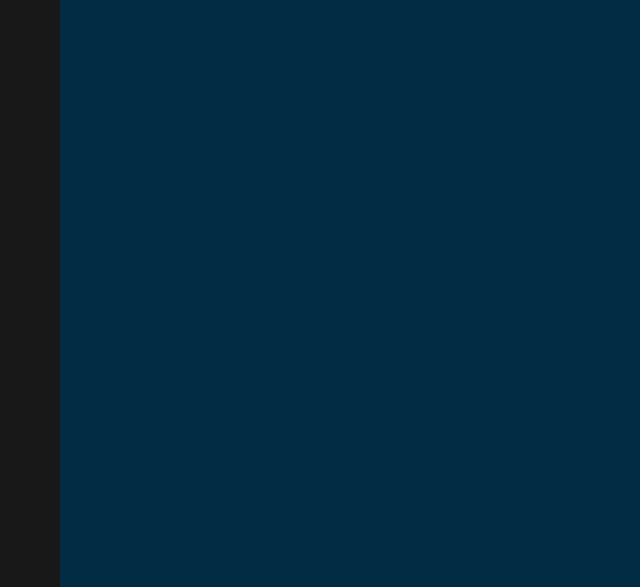
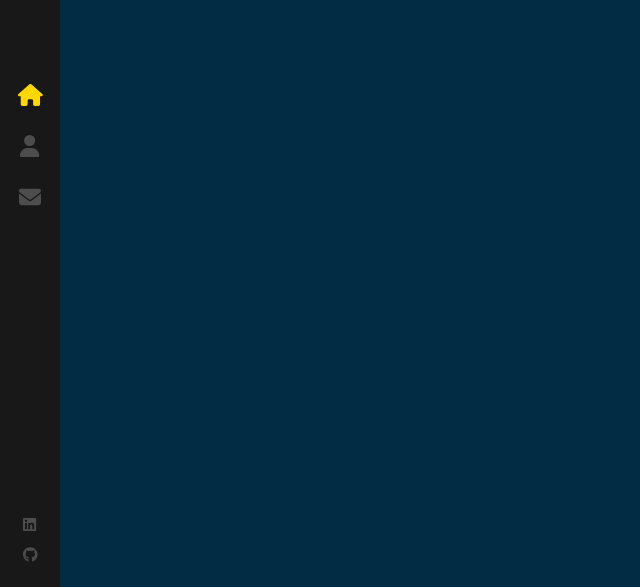
Before and after one commit to Raj-Mandloii/personal-website, a React (Create React App) app: page / in a window 1280 px wide. Shown: the part 210-797 px from the top of the page, without its empty margins (0-640 px from the left). Built offline with nearby package versions, Linux system fonts and the light colour scheme.

Commit message:
left sidebar ui added

```diff
--- a/src/components/Sidebar/index.js
+++ b/src/components/Sidebar/index.js
@@ -1,9 +1,12 @@
 import "./index.scss"
 
 import React from 'react'
-import { Link } from "react-router-dom"
+import { Link, NavLink } from "react-router-dom"
 import LogoS from "../../assets/images/logo-s.png"
 import LogoSubTitle from "../../assets/images/logo_sub.png"
+import { FontAwesomeIcon } from "@fortawesome/react-fontawesome"
+import { faHome, faUser, faEnvelope } from "@fortawesome/free-solid-svg-icons"
+import {faGithub, faLinkedin} from "@fortawesome/free-brands-svg-icons"
 
 const Sidebar = () => {
   return (
@@ -12,7 +15,30 @@
         <img src={LogoS} alt="logo" />
         <img className="sub-logo" src={LogoSubTitle} alt="slobodan" />
       </Link>
+      <nav>
+        <NavLink exact="true" activeclassname='active' to={'/'}>
+          <FontAwesomeIcon icon={faHome} color="#4d4d4e" />
+        </NavLink>
+        <NavLink exact="true" activeclassname='active' to={'/about'} className='about-link'>
+          <FontAwesomeIcon icon={faUser} color="#4d4d4e" />
+        </NavLink>
+        <NavLink exact="true" activeclassname='active' to={'/contact'} className='contact-link'>
+          <FontAwesomeIcon icon={faEnvelope} color="#4d4d4e" />
+        </NavLink>
+      </nav>
+      <ul>
+        <li>
+          <a target="_blank" rel="noreferrer" href="https://www.linkedin.com/in/raj-mandloi/">
+            <FontAwesomeIcon icon={faLinkedin} color="#4d4d4e"/>
+          </a>
+        </li>
+        <li>
+          <a target="_blank" rel="noreferrer" href="https://github.com/Raj-Mandloii/">
+            <FontAwesomeIcon icon={faGithub} color="#4d4d4e"/>
+          </a>
+        </li>
 
+      </ul>
     </div>
   )
 }
--- a/src/components/Sidebar/index.scss
+++ b/src/components/Sidebar/index.scss
@@ -17,11 +17,113 @@
             width: 24px;
             height: auto;
 
-            &.sub-logo{
+            &.sub-logo {
                 width: 50px;
 
             }
         }
     }
 
+    nav {
+        display: block;
+        text-align: center;
+        position: absolute;
+        height: 210px;
+        top: 50%;
+        margin-top: -120px;
+        width: 100%;
+
+        a {
+            font-size: 22px;
+            color: #4d4d4e;
+            display: block;
+            line-height: 51px;
+            height: 51px;
+            position: relative;
+            text-decoration: none;
+
+            i {
+                transition: all 0.3s ease-out;
+            }
+
+            &:hover {
+                color: #ffd700;
+
+                svg {
+                    opacity: 0;
+                }
+
+                &:after {
+                    opacity: 1;
+                }
+            }
+
+            &:after {
+                content: '';
+                font-size: 9px;
+                letter-spacing: 2px;
+                position: absolute;
+                bottom: 0;
+                display: block;
+                width: 100%;
+                text-align: center;
+                opacity: 0;
+                -webkit-transition: all 0.3s ease-out;
+                transition: all 0.3s ease-out;
+            }
+
+            &:first-child {
+                &:after {
+                    content: 'HOME';
+                }
+            }
+        }
+
+        a.about-link {
+            &:after {
+                content: 'ABOUT';
+            }
+        }
+
+        a.contact-link {
+            &:after {
+                content: 'CONTACT';
+            }
+        }
+
+        a.portfolio-link {
+            &:after {
+                content: 'PORTFOLIO';
+            }
+        }
+
+        a.active {
+            svg {
+                color: #ffd700;
+            }
+        }
+    }
+
+    ul {
+        position: absolute;
+        bottom: 20px;
+        width: 100%;
+        display: block;
+        padding: 0;
+        list-style: none;
+        text-align: center;
+        margin: 0;
+
+        li {
+            a {
+                padding: 7px 0;
+                display: block;
+                font-size: 15px;
+                line-height: 16px;
+                &:hover svg{
+                    color: #ffd700;
+                }
+            }
+        }
+    }
 }
```
